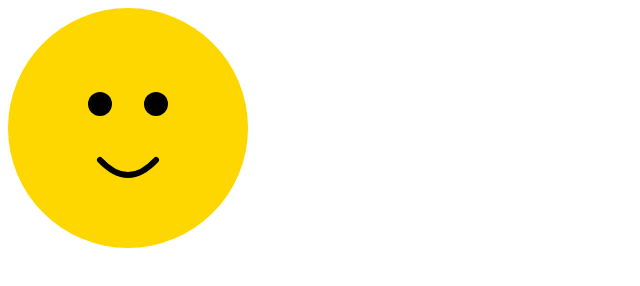
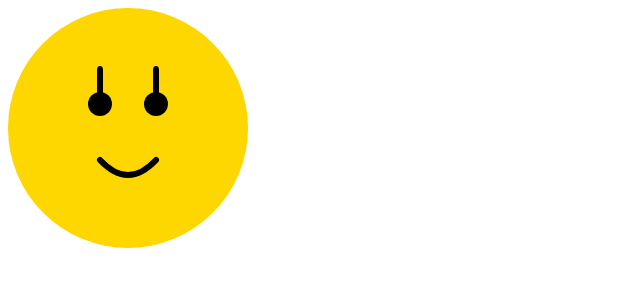
Before and after one commit to CelesteLavo0118/smiley-face, a plain HTML site: page index.html in a window 1280 px wide. Shown: the full height of the page, 0-640 px from the left. Drawn offline with Linux system fonts and the light colour scheme.

Commit message:
add eyebrows

```diff
--- a/index.html
+++ b/index.html
@@ -12,6 +12,8 @@
     <circle class="left-eye" cx="100" cy="104" r="12" />
     <circle class="right-eye" cx="156" cy="104" r="12" />
     <path class="mouth" d="M100,160 Q128,190 156,160" />
+    <rect class="left-eyebrow" x="97" y="66" width="6" height="32" rx="4" ry="4" />
+    <rect class="right-eyebrow" x="153" y="66" width="6" height="32" rx="4" ry="4" />
   </svg>
 </body>
 </html>
```
